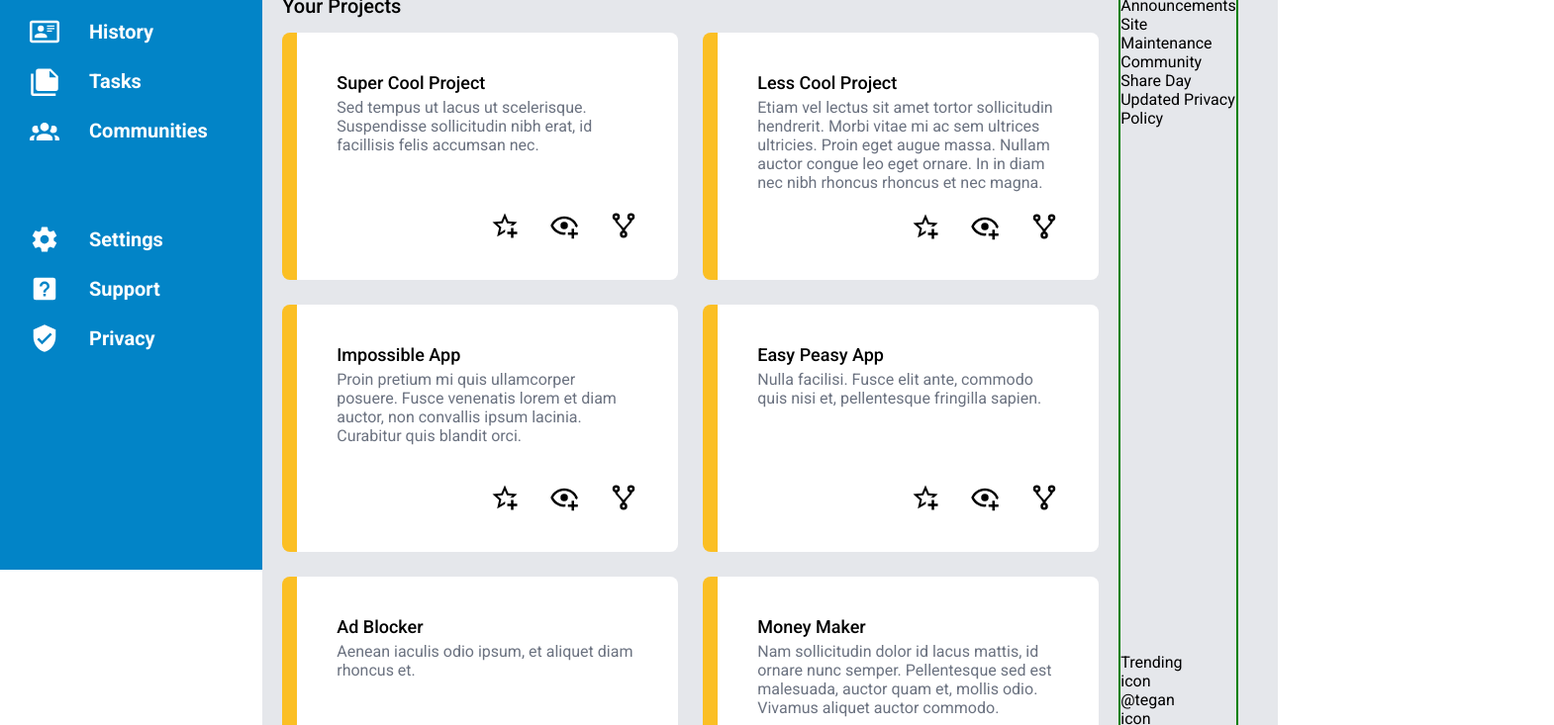
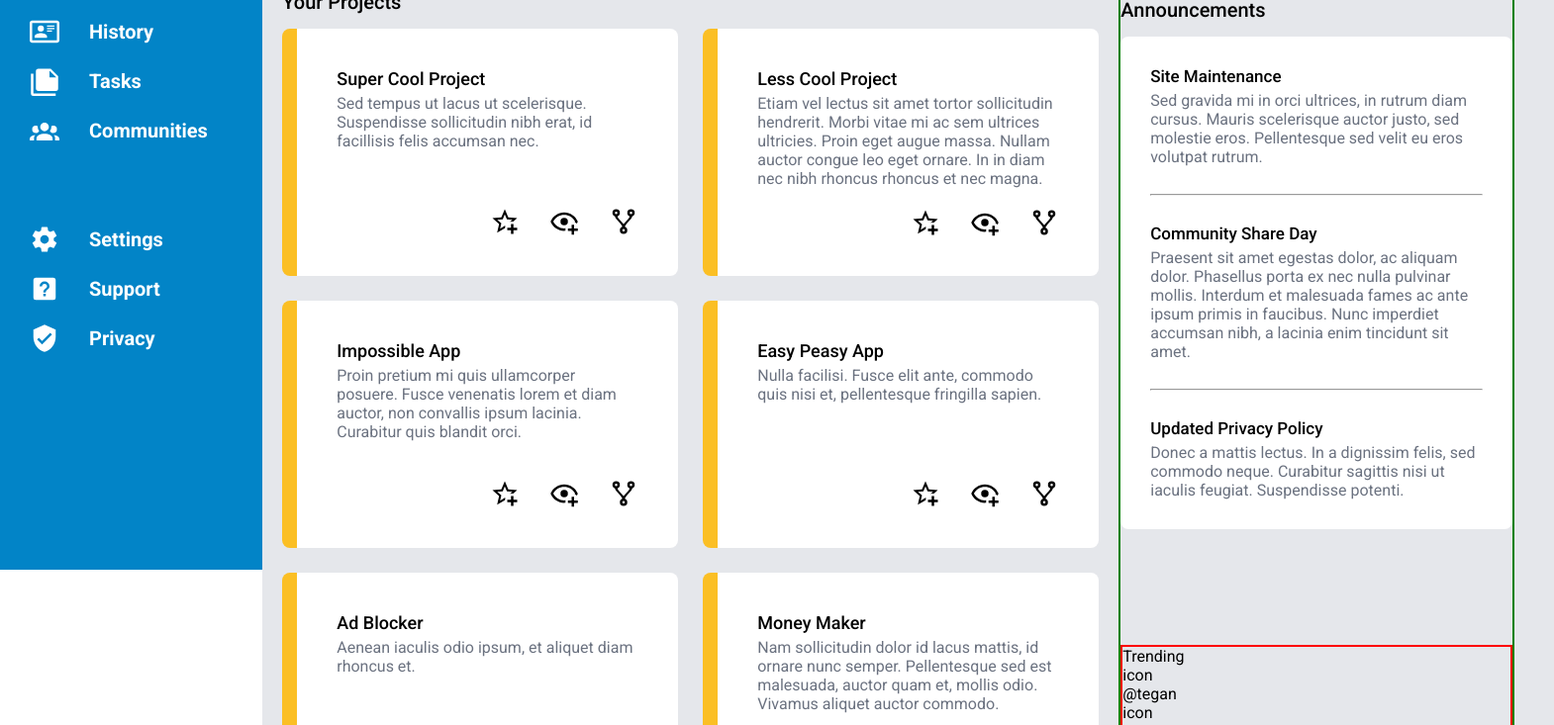
Before and after one commit to v-sudo29/admin-dashboard, a website: page index.html in a window 1280 px wide. Shown: the part 224-957 px from the top of the page at 99% size, 1570 px wide, since content can reach past the window. Drawn offline with Linux system fonts and the light colour scheme.

Commit message:
Style announcements

```diff
--- a/index.html
+++ b/index.html
@@ -165,17 +165,28 @@
                 </div>
             </div>
             <div class="announcements-trending-container">
-                <div>
-                    <div>Announcements</div>
-                    <div class="announcements-container">
-                        <div>Site Maintenance</div>
-                        <div>Community Share Day</div>
-                        <div>Updated Privacy Policy</div>
+                <div class="announcements-container">
+                    <div class="announcements-title">Announcements</div>
+                    <div class="announcements-content">
+                        <div class="announcements-text">
+                            <div class="announcements-title-text">Site Maintenance</div>
+                            <div>Sed gravida mi in orci ultrices, in rutrum diam cursus. Mauris scelerisque auctor justo, sed molestie eros. Pellentesque sed velit eu eros volutpat rutrum.</div>
+                        </div>
+                        <hr>
+                        <div class="announcements-text">
+                            <div class="announcements-title-text">Community Share Day</div>
+                            <div>Praesent sit amet egestas dolor, ac aliquam dolor. Phasellus porta ex nec nulla pulvinar mollis. Interdum et malesuada fames ac ante ipsum primis in faucibus. Nunc imperdiet accumsan nibh, a lacinia enim tincidunt sit amet.</div>
+                        </div>
+                        <hr>
+                        <div class="announcements-text">
+                            <div class="announcements-title-text">Updated Privacy Policy</div>
+                            <div> Donec a mattis lectus. In a dignissim felis, sed commodo neque. Curabitur sagittis nisi ut iaculis feugiat. Suspendisse potenti.</div>
+                        </div>
                     </div>
                 </div>
-                <div>
+                <div class="trending-container">
                     <div>Trending</div>
-                    <div class="trending-container">
+                    <div>
                         <div>
                             <div>icon</div>
                             <div>@tegan</div>
--- a/style.css
+++ b/style.css
@@ -288,11 +288,64 @@ body, html {
         gap: 30px;
     }
 
-    /* Announcements */
+    /* Announcements and Trending*/
     .announcements-trending-container {
         border: 2px solid green;
 
         display: flex;
         flex-direction: column;
-        justify-content: space-between;
+        padding-top: 6px;
+        gap: 30px;
+
+        min-width: 400px;
     }
+
+    /* Announcements */
+    .announcements-container {
+        flex: 1;
+        display: flex;
+        flex-direction: column;
+        gap: 15px;
+    }
+
+    .announcements-title {
+        font-size: 20px;
+        font-weight: 500;
+    }
+
+    .announcements-content {
+        display: flex;
+        flex-direction: column;
+        justify-content: center;
+        align-items: center;
+        padding: 30px;
+        gap: 20px;
+
+        background-color: white;
+        border-radius: 8px;
+    }
+
+    .announcements-text {
+        display: flex;
+        flex-direction: column;
+        gap: 5px;
+    }
+
+    .announcements-title-text {
+        font-size: 17px;
+        font-weight: 500;
+    }
+
+    .announcements-text > div + div {
+        color: #6b7280;
+    }
+
+    hr {
+        size: 1;
+        width: 100%;
+        color: #6b7280;
+    }
+    /* Trending */
+    .trending-container {
+        border: 2px solid red;
+    }
```
